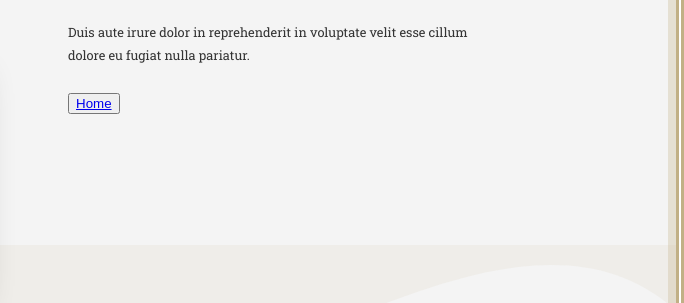
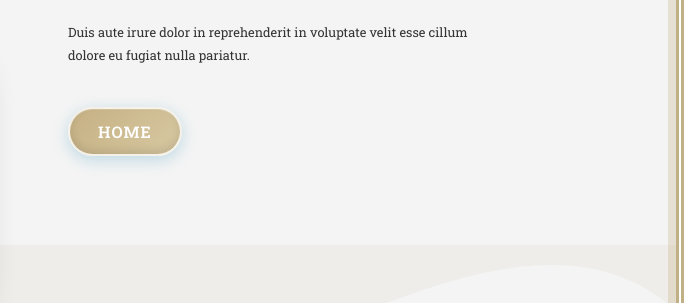
Before and after one commit to Paguy-Stream/Web_restaurant, a plain HTML site: page index.html in a window 1280 px wide. Shown: the part 1105-1408 px from the top of the page, 596-1280 px from the left. Drawn offline with Linux system fonts and the light colour scheme.

Commit message:
Css du bouton home dans la section about plus correction

```diff
--- a/index.html
+++ b/index.html
@@ -56,7 +56,7 @@
             <h3>Welcome to Luviana Hotel Resort</h3>
             <p>Lorem ipsum dolor sit amet, consectetur adipisicing elit. Sed do eiusmod tempor incididunt ut labore et dolore magna aliqua.</p>
             <p>Duis aute irure dolor in reprehenderit in voluptate velit esse cillum dolore eu fugiat nulla pariatur.</p>
-            <button class="btn-home"><a href="#home">Home</a></button>
+            <a href="#home" class="btn-home">Home</a>
         </div>
     </section>
 
--- a/styles.css
+++ b/styles.css
@@ -432,3 +432,81 @@ body {
     margin: 0 auto 2rem;
 
 }
+
+/* Style du bouton "Home" */
+/* Bouton Home - Version améliorée */
+.btn-home {
+    text-decoration: none; /* Cette ligne supprime le soulignement */
+    display: inline-block; /* Meilleure adaptation au contenu */
+    margin: 1rem 0 2rem auto;
+    padding: 0.75rem 1.75rem; /* Plus d'espace interne */
+    font-size: 1rem;
+    font-weight: 600; /* Texte plus gras */
+    color: #fff;
+    text-transform: uppercase; /* Texte en majuscules */
+    letter-spacing: 1px; /* Espacement des lettres */
+    background: linear-gradient(135deg, #c5b083 0%, #d8c9a2 100%); /* Dégradé doré */
+    border: 2px solid rgba(255, 255, 255, 0.8); /* Bordure légèrement transparente */
+    border-radius: 50px; /* Forme très arrondie */
+    box-shadow:
+      0 4px 15px rgba(63, 156, 193, 0.3),
+      inset 0 1px 1px rgba(255, 255, 255, 0.2), /* Reflet intérieur */
+      inset 0 -4px 8px rgba(0, 0, 0, 0.1); /* Ombre intérieure */
+    cursor: pointer;
+    position: relative;
+    overflow: hidden; /* Pour l'effet de survol */
+    transition: all 0.4s cubic-bezier(0.175, 0.885, 0.32, 1.275);
+  }
+
+  /* Effet de survol */
+  .btn-home:hover {
+    transform: translateY(-3px) scale(1.02);
+    background: linear-gradient(135deg, #d8c9a2 0%, #c5b083 100%); /* Inversion du dégradé */
+    box-shadow:
+      0 8px 25px rgba(63, 156, 193, 0.4),
+      inset 0 2px 2px rgba(255, 255, 255, 0.3),
+      inset 0 -4px 8px rgba(0, 0, 0, 0.15);
+    color: #fff;
+  }
+
+  /* Effet au clic */
+  .btn-home:active {
+    transform: translateY(1px) scale(0.98);
+    box-shadow:
+      0 2px 10px rgba(63, 156, 193, 0.3),
+      inset 0 1px 1px rgba(255, 255, 255, 0.2),
+      inset 0 -2px 5px rgba(0, 0, 0, 0.1);
+  }
+
+  /* Effet de lumière en survol (optionnel) */
+  .btn-home::after {
+    content: '';
+    position: absolute;
+    top: -50%;
+    left: -50%;
+    width: 200%;
+    height: 200%;
+    background: linear-gradient(
+      to bottom right,
+      rgba(255, 255, 255, 0) 45%,
+      rgba(255, 255, 255, 0.3) 50%,
+      rgba(255, 255, 255, 0) 55%
+    );
+    transform: translateX(100%) rotate(30deg);
+    transition: transform 0.6s ease;
+  }
+
+  .btn-home:hover::after {
+    transform: translateX(-30%) rotate(30deg);
+  }
+
+  /* Version responsive */
+  @media (max-width: 768px) {
+    .btn-home {
+      padding: 0.6rem 1.5rem;
+      font-size: 0.9rem;
+      margin: 0.5rem auto 1.5rem; /* Centré sur mobile */
+      display: block;
+      width: max-content; /* Largeur adaptée au contenu */
+    }
+  }
```
